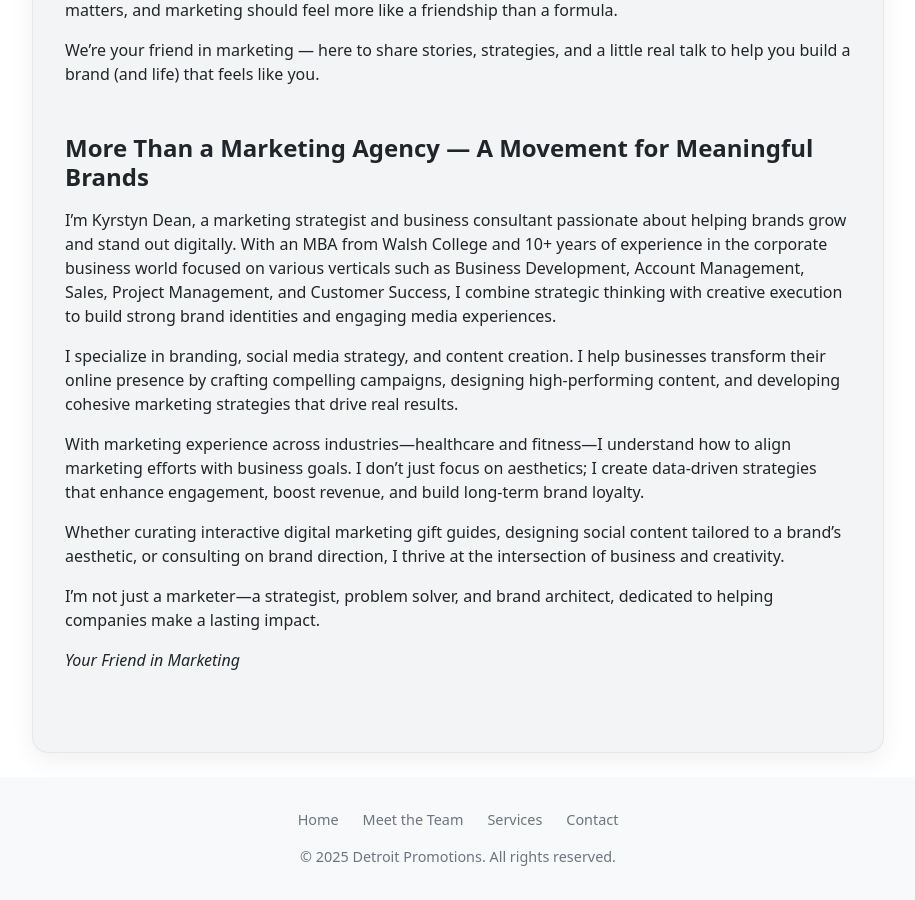
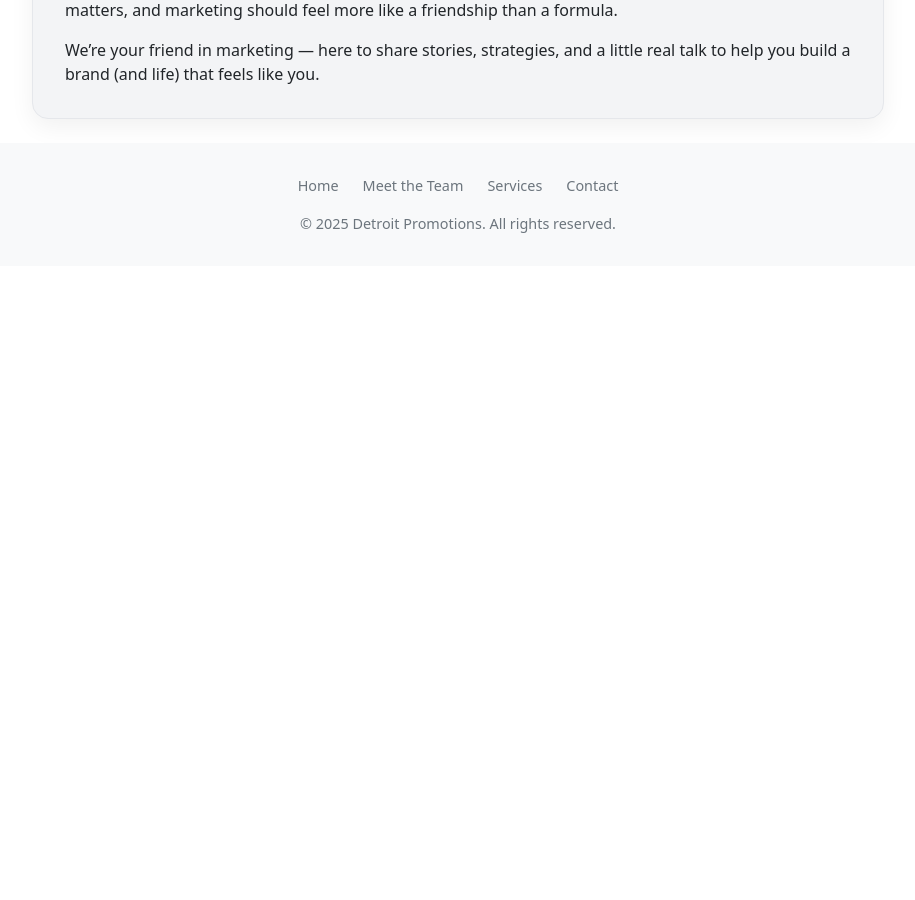
Before and after one commit to KyleVandenbossche/detroit-promotions, a React (Create React App) app: page /our-story in a window 1280 px wide. Shown: the part 1080-1980 px from the top of the page, without its empty margins (182-1097 px from the left). After the commit the page ends 1346 px from the top, so only its background shows below. Built offline with nearby package versions, Linux system fonts and the light colour scheme.

Commit message:
deleted bottom ourstory paragraph

```diff
--- a/src/components/OurStory.js
+++ b/src/components/OurStory.js
@@ -84,42 +84,6 @@ export default function OurStory() {
           </p>
         </section>
 
-        <section className="mb-5" style={{ marginTop: "3rem", marginBottom: "1.75rem" }}>
-          <h4 className="fw-bold mb-3" style={{ marginBottom: "0.75rem" }}>
-            More Than a Marketing Agency — A Movement for Meaningful Brands
-          </h4>
-          <p>
-            I’m Kyrstyn Dean, a marketing strategist and business consultant passionate about helping
-            brands grow and stand out digitally. With an MBA from Walsh College and 10+ years of
-            experience in the corporate business world focused on various verticals such as Business
-            Development, Account Management, Sales, Project Management, and Customer Success, I combine
-            strategic thinking with creative execution to build strong brand identities and engaging
-            media experiences.
-          </p>
-          <p>
-            I specialize in branding, social media strategy, and content creation. I help businesses
-            transform their online presence by crafting compelling campaigns, designing high-performing
-            content, and developing cohesive marketing strategies that drive real results.
-          </p>
-          <p>
-            With marketing experience across industries—healthcare and fitness—I understand how to align
-            marketing efforts with business goals. I don’t just focus on aesthetics; I create data-driven
-            strategies that enhance engagement, boost revenue, and build long-term brand loyalty.
-          </p>
-          <p>
-            Whether curating interactive digital marketing gift guides, designing social content tailored
-            to a brand’s aesthetic, or consulting on brand direction, I thrive at the intersection of
-            business and creativity.
-          </p>
-          <p>
-            I’m not just a marketer—a strategist, problem solver, and brand architect, dedicated to
-            helping companies make a lasting impact.
-          </p>
-          <p><em>Your Friend in Marketing</em></p>
-        </section>
-
-
-
 
 
       </div>
```
